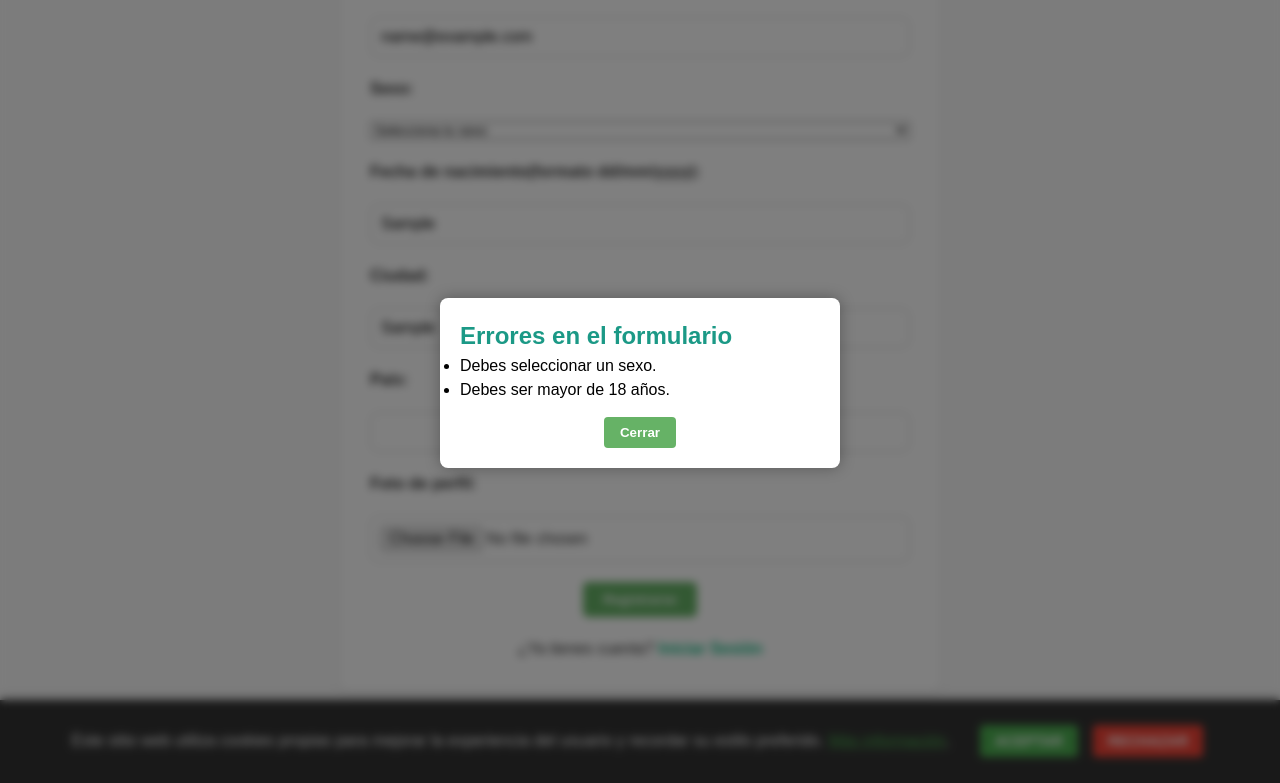
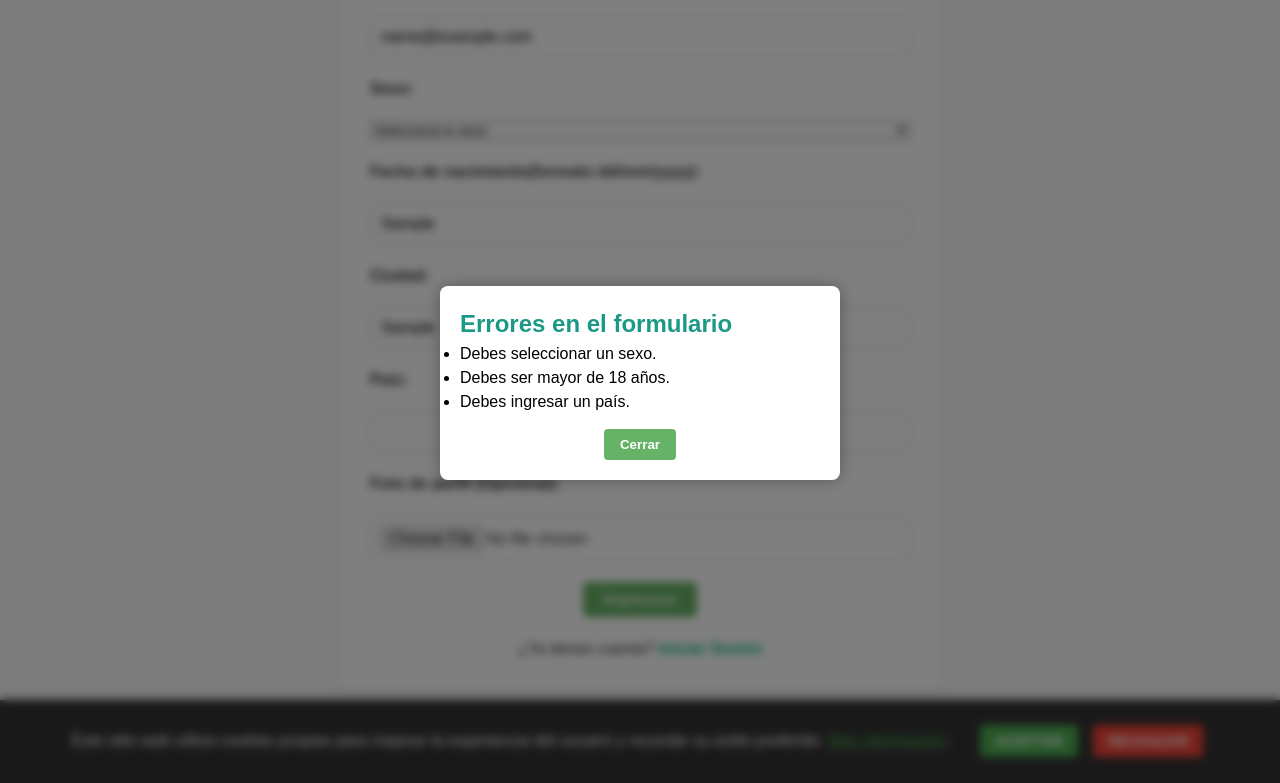
Before and after one commit to SanCam23/Optativa-JS, a plain HTML site: page registro.html in a window 1280 px wide. Both pictures are taken after typing "Sample", "Sample123", "Sample123", "name@example.com", "Sample", "Sample" into the empty fields and a click on the button "Registrarse". Shown: the part 563-1346 px from the top of the page. Drawn offline with nearby package versions, Linux system fonts and the light colour scheme.

Commit message:
comentariosV2

```diff
--- a/js/registro.js
+++ b/js/registro.js
@@ -13,14 +13,17 @@ document.addEventListener("DOMContentLoaded", function () {
     form.addEventListener("submit", function (event) {
         event.preventDefault();
 
+        // Obtener valores de los campos
         const usuario = document.getElementById("usuario").value.trim();
         const password = document.getElementById("password").value.trim();
         const confirmPassword = document.getElementById("confirm_password").value.trim();
         const email = document.getElementById("email").value.trim();
         const sexo = document.getElementById("sexo").value;
         const fechaNacimiento = document.getElementById("fecha_nacimiento").value;
+        const ciudad = document.getElementById("ciudad").value.trim();
+        const pais = document.getElementById("pais").value.trim();
 
-        const errores = [];
+        const errores = []; // Array para almacenar errores
 
         // Validación de usuario
         const usuarioRegex = /^[A-Za-z][A-Za-z0-9]{2,14}$/;
@@ -36,6 +39,7 @@ document.addEventListener("DOMContentLoaded", function () {
             errores.push("La contraseña debe contener al menos una letra mayúscula, una letra minúscula y un número.");
         }
 
+        // Confirmación de contraseña
         if (password !== confirmPassword) {
             errores.push("Las contraseñas no coinciden.");
         }
@@ -53,6 +57,15 @@ document.addEventListener("DOMContentLoaded", function () {
         // Validación de fecha de nacimiento
         if (!validarFechaNacimiento(fechaNacimiento)) {
             errores.push("Debes ser mayor de 18 años.");
+        }
+
+        // Validación de ciudad y país
+        if (ciudad === "") {
+            errores.push("Debes ingresar una ciudad.");
+        }
+
+        if (pais === "") {
+            errores.push("Debes ingresar un país.");
         }
 
         // Mostrar errores o redirigir
@@ -74,22 +87,26 @@ document.addEventListener("DOMContentLoaded", function () {
         errorDialog.showModal();
     }
 
+    // Función para validar email
     function validarEmail(email) {
         if (email.length === 0 || email.length > 254) return false;
 
+        // Dividir en local y dominio
         const partes = email.split("@");
         if (partes.length !== 2) return false;
 
-        const local = partes[0];
-        const dominio = partes[1];
+        const local = partes[0]; // Parte local
+        const dominio = partes[1]; // Parte dominio
 
         if (local.length < 1 || local.length > 64) return false;
         if (dominio.length < 1 || dominio.length > 255) return false;
 
+        // Validar parte local
         const localRegex = /^[A-Za-z0-9!#$%&'*+\-\/=?^_`{|}~]+(\.[A-Za-z0-9!#$%&'*+\-\/=?^_`{|}~]+)*$/;
         if (!localRegex.test(local)) return false;
         if (local.startsWith('.') || local.endsWith('.') || local.includes('..')) return false;
 
+        // Validar parte dominio
         const subdominios = dominio.split(".");
         for (let sub of subdominios) {
             if (sub.length < 1 || sub.length > 63) return false;
@@ -100,6 +117,7 @@ document.addEventListener("DOMContentLoaded", function () {
         return true;
     }
 
+    // Función para validar fecha de nacimiento y edad
     function validarFechaNacimiento(fechaStr) {
         const partes = fechaStr.split("/");
         if (partes.length !== 3) return false;
--- a/registro.html
+++ b/registro.html
@@ -94,7 +94,7 @@
             <label for="pais">País:</label>
             <input type="text" id="pais" name="pais">
 
-            <label for="foto">Foto de perfil:</label>
+            <label for="foto">Foto de perfil (Opcional):</label>
             <input type="file" id="foto" name="foto" accept="image/*">
 
             <button type="submit">Registrarse</button>
```
Also changed, not shown: js/index.js (+8 -3 lines).
